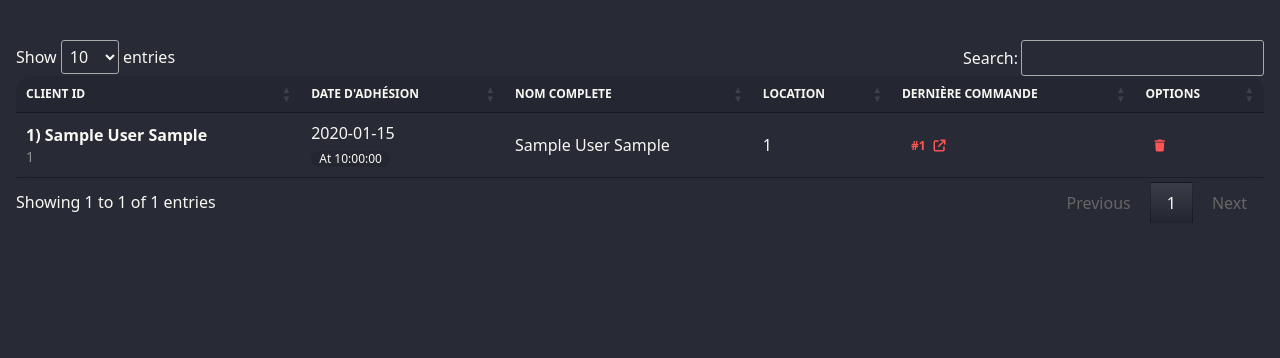
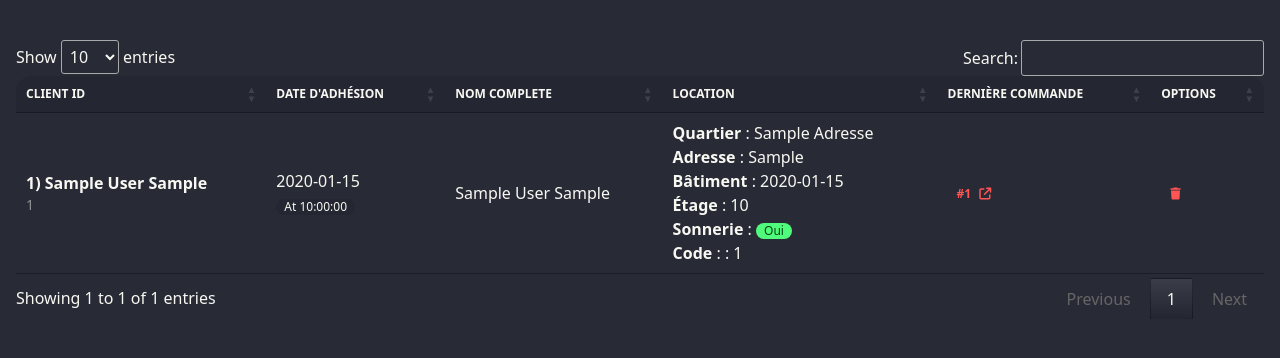
Before and after one commit to Safwa9amar/wordlsdwichserver, a Flask app: page /clients in a window 1280 px wide. Shown: the part 66-424 px from the top of the page. Run offline with Flask 2, Linux system fonts and the light colour scheme; a user stored in the database is signed in; tables that the repository leaves empty hold one stand-in row (values such as "Sample post"); grey boxes marked "Sample" are stand-in pictures; style sheets or scripts are compiled from the project's sources; some libraries are stand-ins or nearby versions.

Commit message:
adding some stuff

```diff
--- a/app/routes.py
+++ b/app/routes.py
@@ -146,6 +146,11 @@ def registre_client():
                     "Prenom": client.Prenom,
                     "Tel": client.Tel,
                     "adress": LivraisonAdressSchema().dump(LivraisonAdress.query.filter_by(id=client.adress).first()),
+                    "adress_exct": client.adress_exct,
+                    "batiment": client.batiment,
+                    "etage": client.etage,
+                    "sonnerie": client.sonnerie,
+                    "code": client.code,
                     "last_order": OrderSchema().dump(Order.query.order_by(Order.id.desc()).filter_by(customer_id=client.id).first())
 
                 }
@@ -171,6 +176,11 @@ def registre_client():
                         "Prenom": client.Prenom,
                         "Tel": client.Tel,
                         "adress": LivraisonAdressSchema().dump(LivraisonAdress.query.filter_by(id=client.adress).first()),
+                        "adress_exct": client.adress_exct,
+                        "batiment": client.batiment,
+                        "etage": client.etage,
+                        "sonnerie": client.sonnerie,
+                        "code": client.code,
                         "last_order": OrderSchema().dump(Order.query.order_by(Order.id.desc()).filter_by(customer_id=client.id).first())
                     }
                     return jsonify(access_token=access_token, refresh_token=refresh_token, userData=userData), 200
@@ -194,7 +204,6 @@ def registre_client():
                         identity=json['username'])
                     refresh_token = create_refresh_token(
                         identity=json['username'])
-
                     client = Customer(
                         username=json['username'],
                         password=json['password'],
@@ -203,6 +212,12 @@ def registre_client():
                         Tel=json['tel'],
                         email=json['email'],
                         adress=json['adress'],
+
+                        adress_exct=json['adresse_exct'],
+                        batiment=json['batiment'],
+                        etage=json['etage'],
+                        sonnerie=True if json['sonnette'] == 'oui' else False,
+                        code=json['code'],
                     )
                     db.session.add(client)
                     db.session.commit()
@@ -215,7 +230,12 @@ def registre_client():
                         "email": client.email,
                         "Prenom": client.Prenom,
                         "Tel": client.Tel,
-                        "adress": client.adress,
+                        "adress": LivraisonAdressSchema().dump(LivraisonAdress.query.filter_by(id=client.adress).first()),
+                        "adress_exct": client.adress_exct,
+                        "batiment": client.batiment,
+                        "etage": client.etage,
+                        "sonnerie": client.sonnerie,
+                        "code": client.code,
                         "last_order": OrderSchema().dump(Order.query.order_by(Order.id.desc()).filter_by(customer_id=client.id).first())
 
                     }
@@ -591,7 +611,8 @@ def deleteOrder(id):
 @login_required
 def clients():
     clients_data = Customer.query.all()
-    return render_template('clients.html', clients_data=clients_data, Order=Order)
+
+    return render_template('clients.html', clients_data=clients_data, Order=Order, LivraisonAdress=LivraisonAdress)
 
 
 @app.route('/deleteClient/<int:id>', methods=['POST', 'GET'])
--- a/app/templates/clients.html
+++ b/app/templates/clients.html
@@ -43,7 +43,24 @@
           >
         </td>
         <td>{{el.Nom}} {{el.Prenom}}</td>
-        <td>{{el.adress}}</td>
+        <td class="capitalize">
+          <span class="font-bold">Quartier</span> : {{LivraisonAdress.query.filter_by(id=el.adress).first().name}}
+          <br />
+          <span class="font-bold">Adresse</span> : {{el.adress_exct}}
+          <br />
+          <span class="font-bold">Bâtiment </span> : {{el.batiment}}
+          <br />
+          <span class="font-bold capitalize">étage </span> : {{el.etage}}
+          <br />
+          <span class="font-bold capitalize">Sonnerie </span> : {%if
+          el.sonnerie%}
+          <span class="badge badge-success badge-sm"> Oui </span>
+          {%else%}
+          <span class="badge badge-error badge-sm">Non</span>
+          {%endif%}
+          <br />
+          <span class="font-bold capitalize">Code </span> : : {{el.code}}
+        </td>
         <!-- <td>Purple</td> -->
         <td>
           {%if Order.query.order_by(Order.id.desc()).filter_by(customer_id
@@ -62,16 +79,12 @@
         </td>
         <td>
           <a
-          href="{{url_for('deleteClient', id=el.id)}}"
+            href="{{url_for('deleteClient', id=el.id)}}"
             class="btn btn-ghost btn-xs text-error"
-            >
+          >
             <i class="fas fa-trash"></i>
-
-
           </a>
-
         </td>
-
       </tr>
       {%endfor%}
     </tbody>
```
Also changed, not shown: app/models.py (+25 -6 lines), app/templates/client_order.html (+17 -1 lines).
